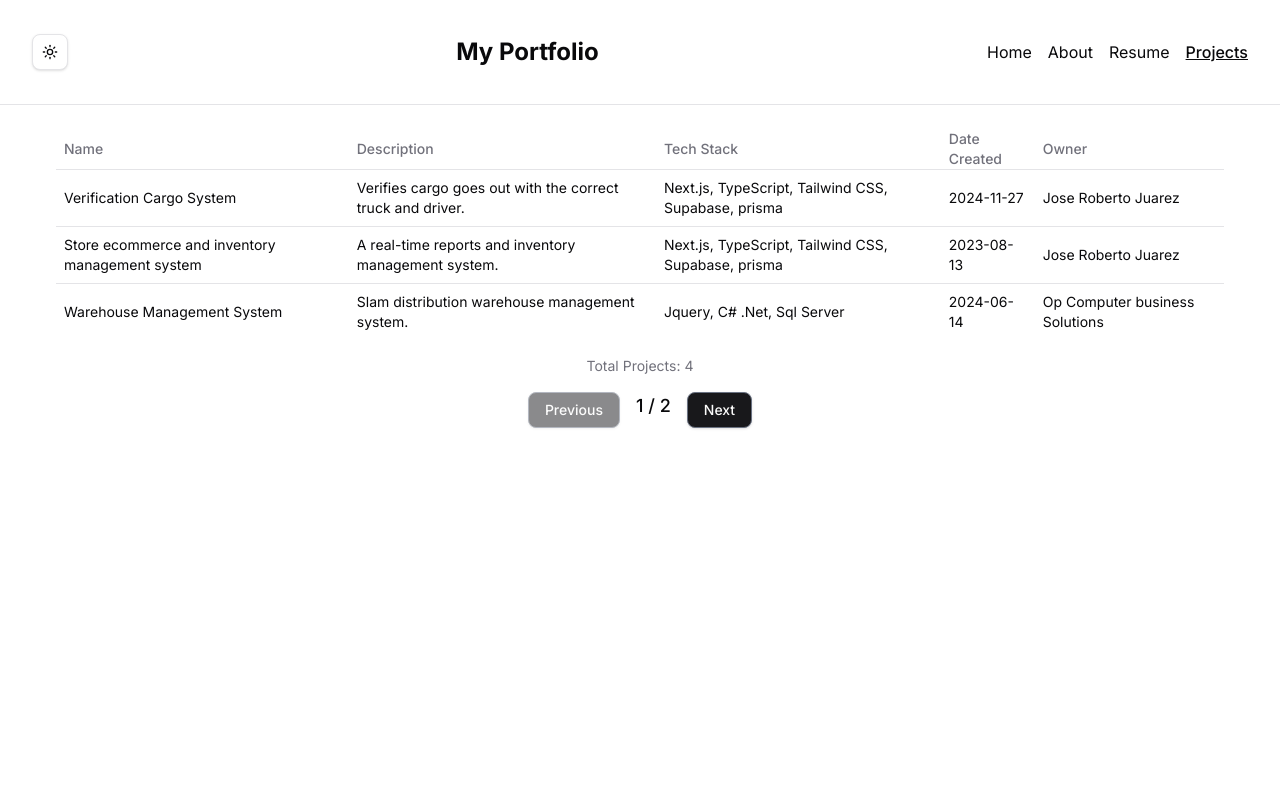
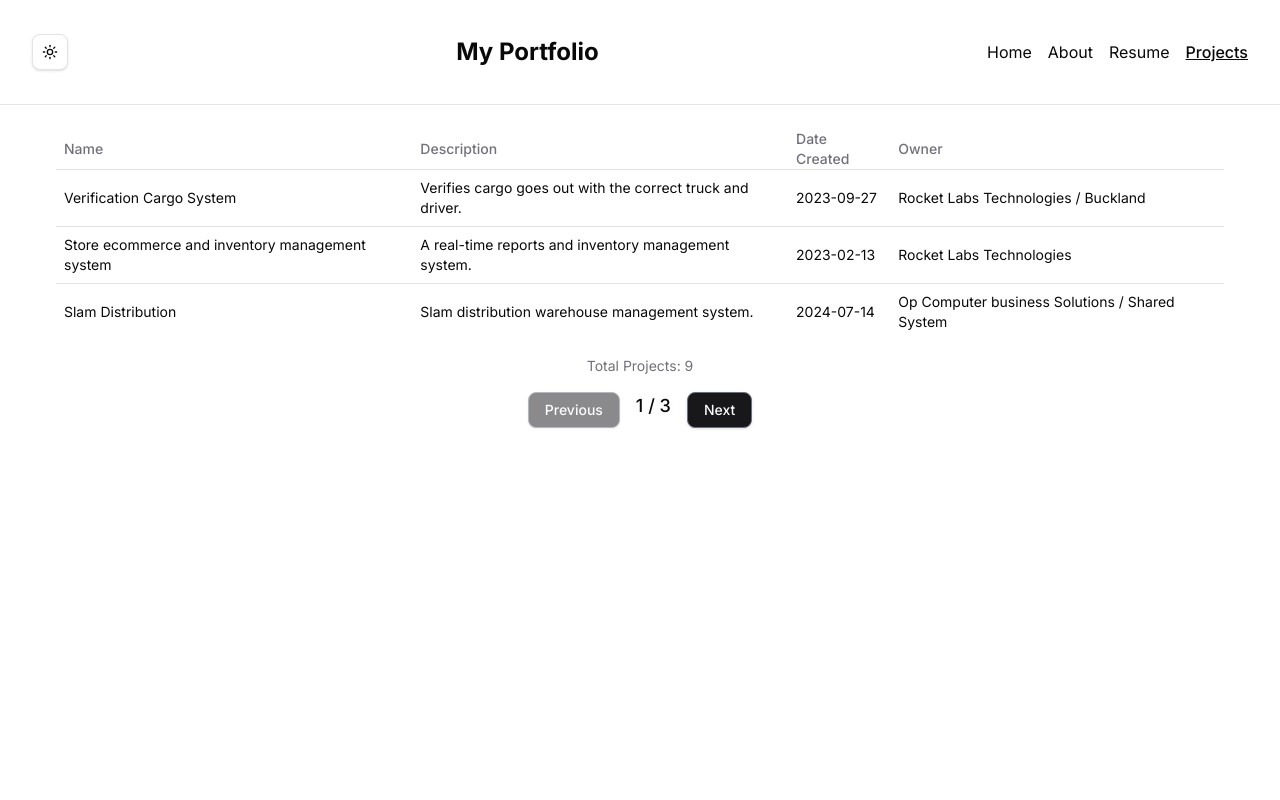
Before and after one commit to robertojuarezjose/portfolioWebsite, a Next.js app in the folder portfolio-website/: page /Projects in a window 1280 px wide. Shown: the top 800 px of the page. Built offline with nearby package versions, Linux system fonts and the light colour scheme.

Commit message:
Made an update to my resume

```diff
--- a/portfolio-website/app/Projects/page.tsx
+++ b/portfolio-website/app/Projects/page.tsx
@@ -10,34 +10,67 @@ const projects = [
         "Name": "Verification Cargo System",
         "Description": "Verifies cargo goes out with the correct truck and driver.",
         "Url": "",
-        "Date_Created": "2024-11-27",
-        "Tech_Stack": ["Next.js", "TypeScript", "Tailwind CSS", "Supabase", "prisma"],
-        "Owner": "Jose Roberto Juarez"
+        "Date_Created": "2023-09-27",
+        "Owner": "Rocket Labs Technologies / Buckland "
     },
     {
         "Name": "Store ecommerce and inventory management system",
         "Description": "A real-time reports and inventory management system.",
         "Url": "",
-        "Date_Created": "2023-08-13",
-        "Tech_Stack": ["Next.js", "TypeScript", "Tailwind CSS", "Supabase", "prisma"],
-        "Owner": "Jose Roberto Juarez"
+        "Date_Created": "2023-02-13",
+        "Owner": "Rocket Labs Technologies"
     },
     {
-        "Name": "Warehouse Management System",
+        "Name": "Slam Distribution",
         "Description": "Slam distribution warehouse management system.",
         "Url": "",
-        "Date_Created": "2024-06-14",
-        "Tech_Stack": ["Jquery", "C# .Net", "Sql Server"],
-        "Owner": "Op Computer business Solutions"
+        "Date_Created": "2024-07-14",
+        "Owner": "Op Computer business Solutions / Shared System"
     },
     {
         "Name": "Single Sign on and Authentication",
         "Description": "Single sign on and authentication for the application suite for Heb",
         "Url": "",
         "Date_Created": "2022-11-20",
-        "Tech_Stack": ["React.js", "Flask"],
         "Owner": "HEB Digital"
     },
+    {
+        "Name": "First Cash",
+        "Description": "A solution to detect locking technology for First Cash.",
+        "Url": "",
+        "Date_Created": "2023-05-22",
+        "Owner": "Rocket Labs Technologies"
+    },
+    {
+        "Name": "Airpot Monitor",
+        "Description": "Airpot like monitor for real-time Dashboards displaying the live status of cargo boxes",
+        "Url": "https://medium.com/@robertojuarezjose/real-time-dasboard-displaying-the-live-status-of-cargo-boxes-from-warehouse-arrival-through-13cc2893cb13",
+        "Date_Created": "2025-07-24",
+        "Owner": "Op Computer business Solutions / SR Fowarding / Laredo Cold Services",
+    },
+    {
+        "Name": "Logistics Management System & monitor",
+        "Description": "This is a logistics system thats connected to a traffic and order system. It helps monitor incoming and outgoing cargo, upload/download documents, and prepare traffic data to be set before arrival. ",
+        "Url": "",
+        "Date_Created": "2023-05-22",
+        "Owner": "Op Computer business Solutions / RXO Logistics"
+    },
+    {
+        "Name": "Monitor de Colores",
+        "Description": "this monitor helps visual the times of each step in the process of cargo management.",
+        "Url": "",
+        "Date_Created": "2023-05-22",
+        "Owner": "Op Computer business Solutions / SR Fowarding / Laredo Cold Services"
+    },
+    {
+        "Name": "Monitor de Trazabilidad",
+        "Description": "this monitor helps visual the time of each traffic reference and the required documents that have been uploaded for each reference. The table has interactive buttons to upload documents and mark events of each traffic reference.",
+        "Url": "",
+        "Date_Created": "2025-03-03",
+        "Owner": "Op Computer business Solutions / American Export"
+    },
+
+
 
 ];
 
@@ -61,7 +94,6 @@ const Page = () => {
                     <TableRow>
                         <TableHead>Name</TableHead>
                         <TableHead>Description</TableHead>
-                        <TableHead>Tech Stack</TableHead>
                         <TableHead>Date Created</TableHead>
                         <TableHead>Owner</TableHead>
                         {/*<TableHead>Link</TableHead>*/}
@@ -72,7 +104,6 @@ const Page = () => {
                         <TableRow key={index}>
                             <TableCell>{project.Name}</TableCell>
                             <TableCell>{project.Description}</TableCell>
-                            <TableCell>{project.Tech_Stack.join(", ")}</TableCell>
                             <TableCell>{project.Date_Created}</TableCell>
                             <TableCell>{project.Owner}</TableCell>
                             {/*<TableCell>*/}
```
Also changed, not shown: 1 other file (tests, documents, lock files or other folders).
